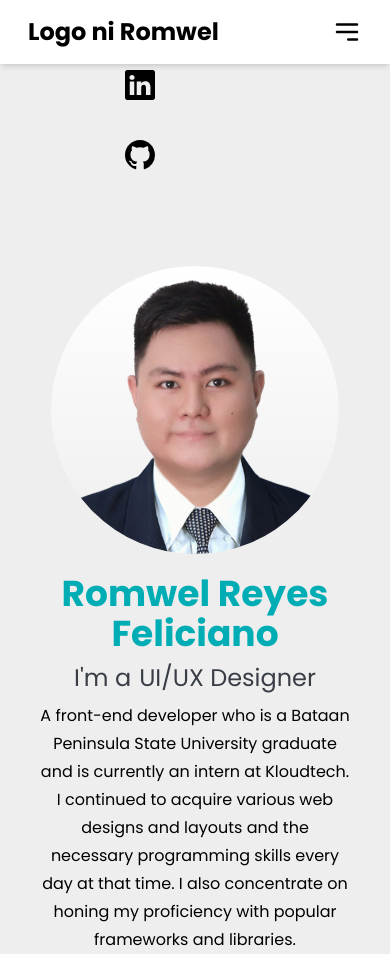
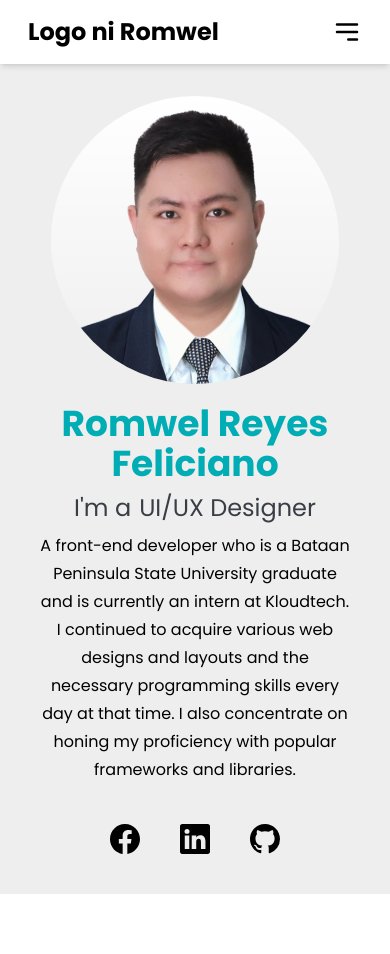
Before and after one commit to RomwelFeliciano/react-portfolio, a React (Vite) app: page / in a window 390 px wide. After the commit the page ends 894 px from the top, so only its background shows below. Built offline with nearby package versions, Linux system fonts and the light colour scheme.

Commit message:
Responsive Home

```diff
--- a/src/components/Home.jsx
+++ b/src/components/Home.jsx
@@ -12,7 +12,7 @@ const Home = () => {
   return (
     <>
       <div className="w-full min-h-screen items-center grid grid-rows-1 grid-cols-1 lg:grid-cols-[10%_40%_50%] px-10">
-        <div className="w-[200px] flex flex-col gap-10 text-3xl justify-center items-center">
+        <div className="w-[200px] hidden lg:flex md:flex-col gap-10 text-3xl justify-center items-center">
           <a href="#FB" target="_blank">
             <BsFacebook className="cursor-pointer hover:text-[#4267B2] hover:scale-125 duration-300" />
           </a>
@@ -27,11 +27,11 @@ const Home = () => {
         <div className="lg:mt-0 mt-24 relative mx-auto bg-gradient-to-b from-[#ffffff] rounded-full md:w-80 md:h-80 w-72 h-72 overflow-hidden">
           <img className="relative object-cover" src="./profile.png" alt="" />
         </div>
-        <div className="xl:w-100 xl:w-3/4 md:text-left text-center">
+        <div className="xl:w-100 xl:w-3/4 lg:text-left text-center">
           <h2 className="md:text-5xl text-4xl font-bold text-main lg:pt-0 pt-5">
             {profile.name}
           </h2>
-          <h3 className="typed flex md:justify-start justify-center text-2xl gap-2 font-normal text-second md:text-4xl pt-2">
+          <h3 className="typed flex lg:justify-start justify-center text-2xl gap-2 font-normal text-second md:text-4xl pt-2">
             I'm a
             <TypeAnimation
               sequence={[
@@ -49,6 +49,18 @@ const Home = () => {
           </h3>
           <p className="font-normal leading-7 pt-2">{profile.description}</p>
         </div>
+        <div className="lg:hidden flex gap-10 text-3xl justify-center items-center py-10 lg:py-0">
+          <a href="#FB" target="_blank">
+            <BsFacebook className="cursor-pointer hover:text-[#4267B2] hover:scale-125 duration-300" />
+          </a>
+          <a href="#LI" target="_blank">
+            <BsLinkedin className="cursor-pointer hover:text-[#0077B5] hover:scale-125 duration-300" />
+          </a>
+
+          <a href="#GH" target="_blank">
+            <BsGithub className="cursor-pointer hover:text-[#1D1D1D] hover:scale-125 duration-300" />
+          </a>
+        </div>
       </div>
     </>
   );
```
